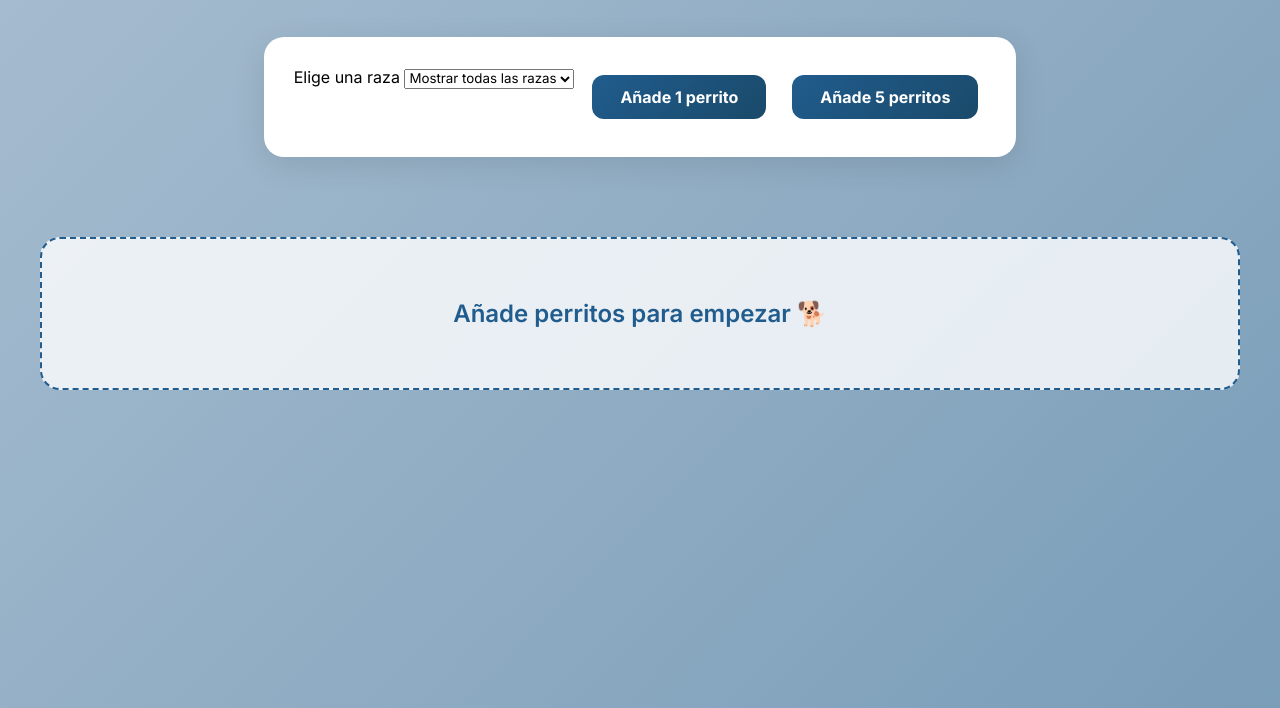
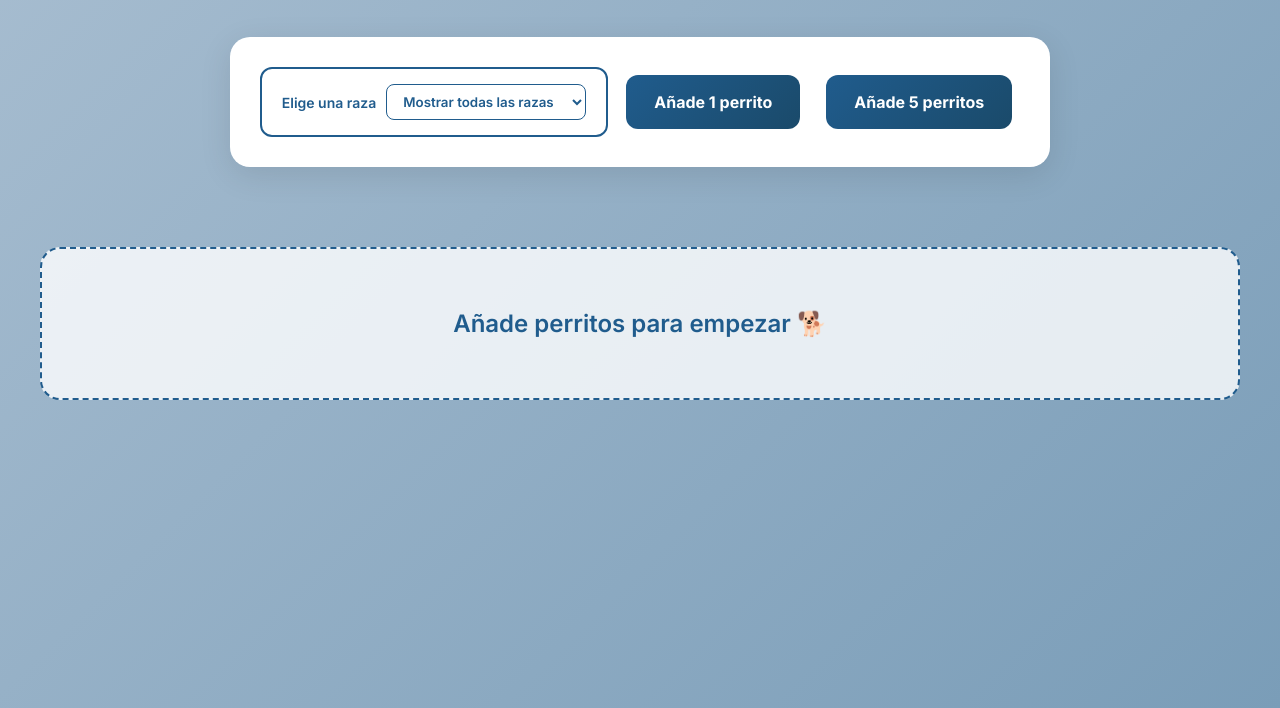
Before and after one commit to paulamsg/id3-dev, a plain HTML site: page dog-gallery/index.html in a window 1280 px wide. Shown: the part 92-800 px from the top of the page. Drawn offline with Linux system fonts and the light colour scheme; no server answers.

Commit message:
select added

```diff
--- a/dog-gallery/index.css
+++ b/dog-gallery/index.css
@@ -70,6 +70,33 @@
   justify-content: center;
   gap: 10px;
   margin-top: 20px;
+}
+
+.select-breeds {
+  background-color: rgba(255, 255, 255, 0.9);
+  padding: 15px 20px;
+  border-radius: 12px;
+  border: 2px solid #205c8d;
+  display: flex;
+  align-items: center;
+  gap: 10px;
+}
+
+.select-breeds label {
+  font-weight: 600;
+  color: #205c8d;
+  font-size: 14px;
+}
+
+.select-breeds select {
+  padding: 8px 12px;
+  border: 1px solid #205c8d;
+  border-radius: 8px;
+  background-color: white;
+  color: #205c8d;
+  font-weight: 600;
+  cursor: pointer;
+  min-width: 200px;
 }
 
 .filter-dog {
--- a/dog-gallery/index.js
+++ b/dog-gallery/index.js
@@ -1,5 +1,21 @@
 const perricosArray = [];
 const nameDogsArray = ['Luna', 'Walter','Simba','Rocco','Estela', 'Max', 'Bella', 'Rocky', 'Daisy', 'Charlie', 'Bailey', 'Lucy', 'Buddy', 'Cooper', 'Duke', 'Molly', 'Rex', 'Zeus', 'Lola'];
+
+const selectBreed = document.getElementById('breed-select');
+
+
+async function getDogBreeds(){
+  const breeds = Object.keys(await getAllBreeds());
+  console.log("LO QUE DEVUELVE EL AWAIT:", breeds)
+  breeds.forEach(function (breed){
+    const option= document.createElement('option');
+    option.value = breed;
+    option.textContent = breed;
+    selectBreed.appendChild(option);
+  })
+  console.log("Razas de perros:",breeds);
+}
+getDogBreeds()
 
 document.querySelector('#dog-list').addEventListener('click', (event) => {
   if (event.target.classList.contains('vote-btn')) {
@@ -155,12 +171,3 @@
   }
   renderPerricoArray();
 }
-
-/*
-async function showApi(){
-  const breeds = await getAllBreeds();
-  console.log(breeds);
-}
-
-showApi();
-*/
```
